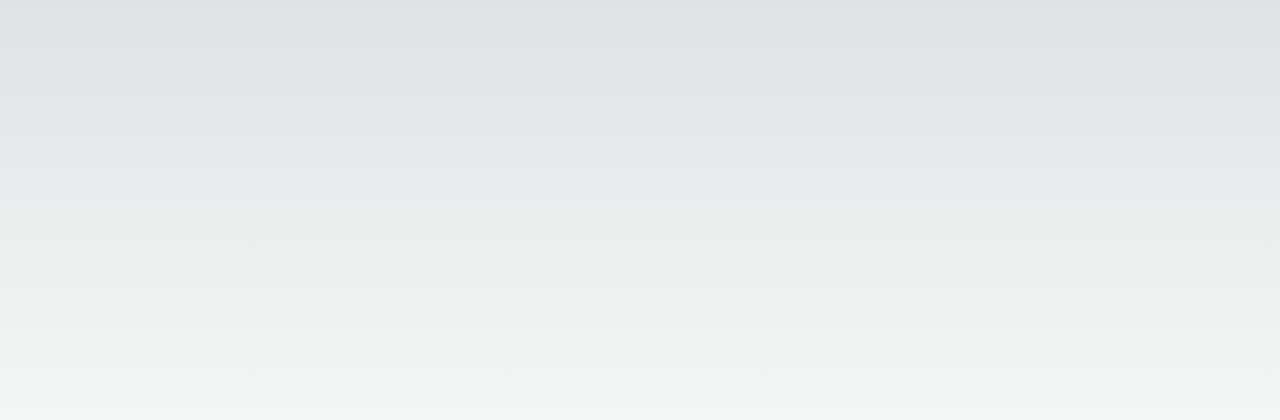
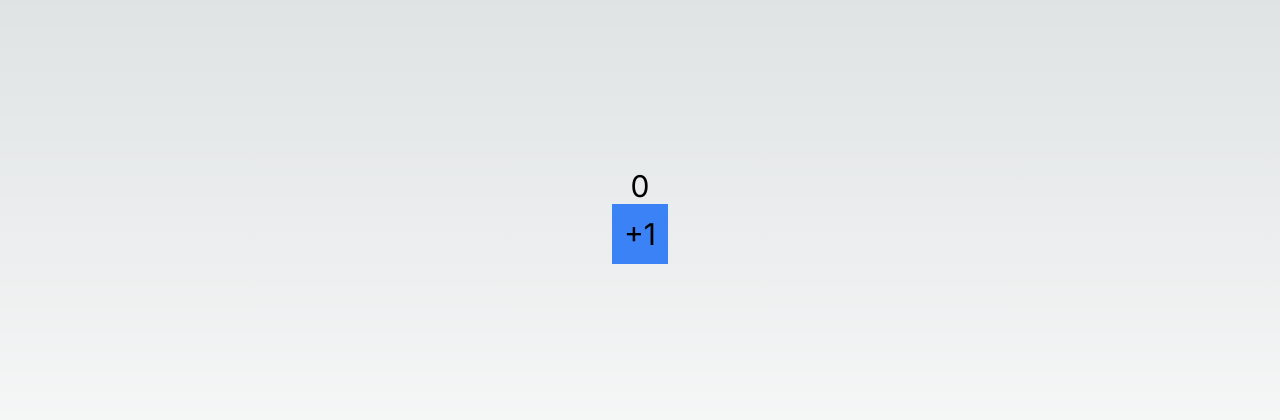
Before and after one commit to PedroTsI/React-Study, a Next.js app: page / in a window 1280 px wide. Shown: the part 184-604 px from the top of the page. Built offline with nearby package versions, Linux system fonts and the light colour scheme.

Commit message:
State_1_Class

```diff
--- a/src/app/page.tsx
+++ b/src/app/page.tsx
@@ -1,9 +1,18 @@
 "use client"
 
+import { useState } from "react";
+
 const Page = () => {
+  const [count, setCount] = useState<number>(0);
+
+  const handleClickButton = () => {
+    setCount(count + 1);
+  }
+
     return (
         <div className="w-screen h-screen flex flex-col justify-center items-center text-3xl">
-
+          <p>{count}</p>
+          <button onClick={handleClickButton} className="bg-blue-500 p-3">+1</button>
         </div>
     );
 }
```
